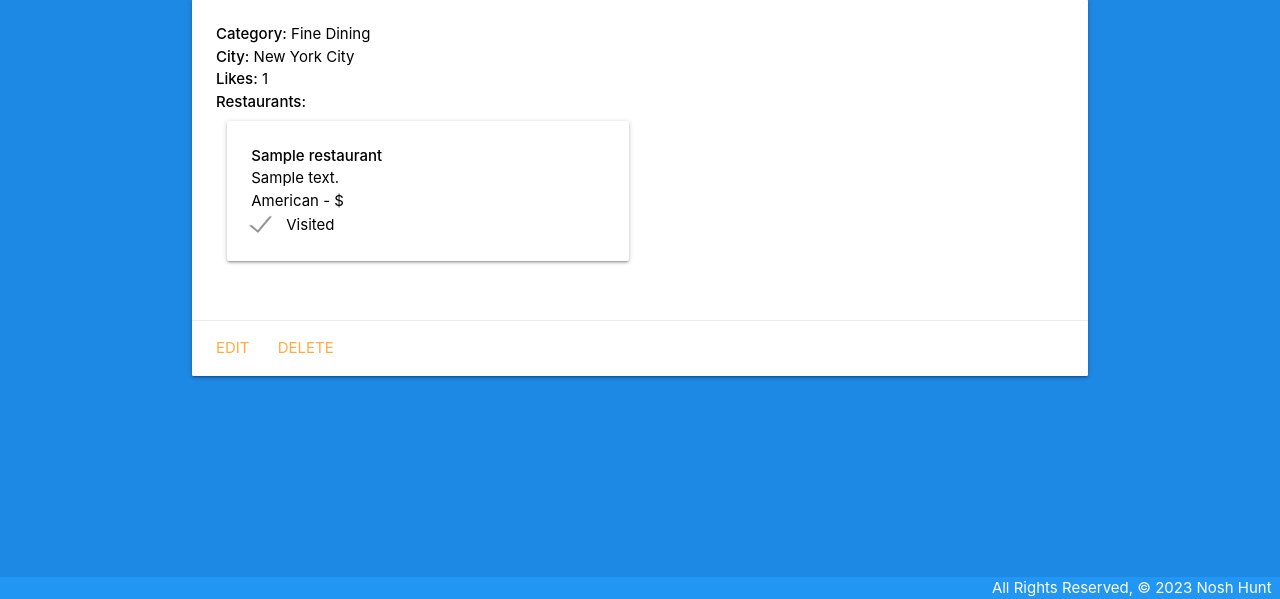
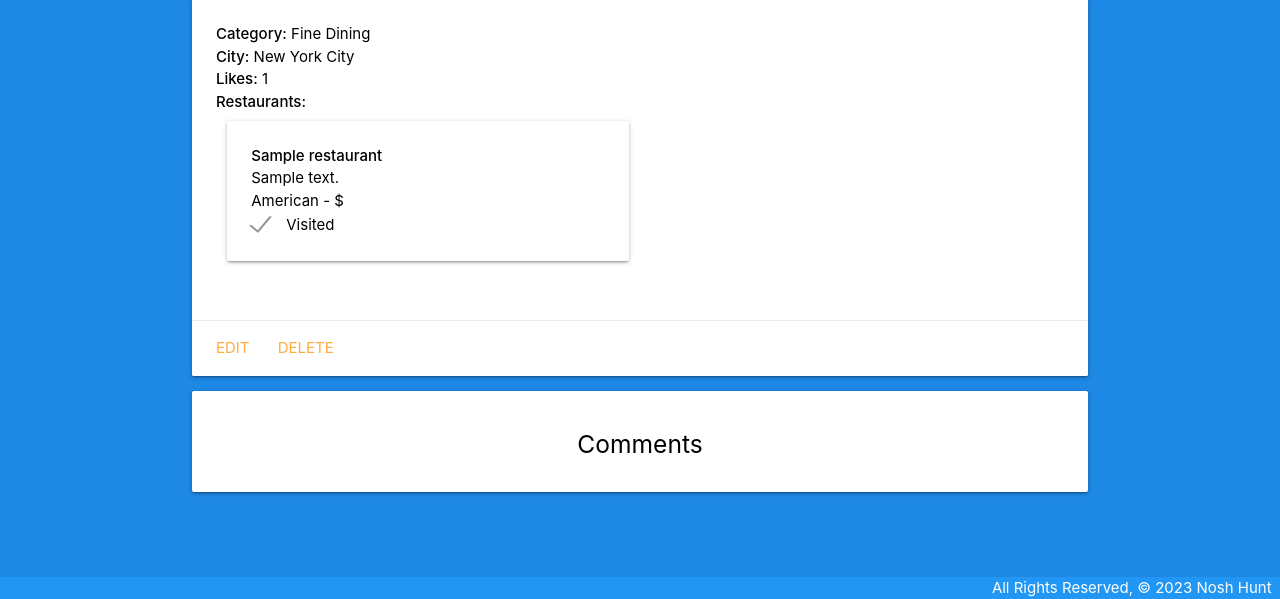
Before and after one commit to Adamtpacz/nosh-hunt, a Django app: page /lists/1 in a window 1280 px wide. Shown: the part 201-800 px from the top of the page. Run offline with Django 4.2, Linux system fonts and the light colour scheme; tables that the repository leaves empty hold one stand-in row (values such as "Sample post").

Commit message:
Add comments section to list details page

```diff
--- a/main_app/templates/lists/detail.html
+++ b/main_app/templates/lists/detail.html
@@ -43,4 +43,13 @@
     </div>
 </div>
 
+<div class="card">
+    <div class="card-content">
+        <h5 class="black-text center-align">Comments</h5>
+        <form>
+
+        </form>
+    </div>
+</div>
+
 {% endblock %}
```
